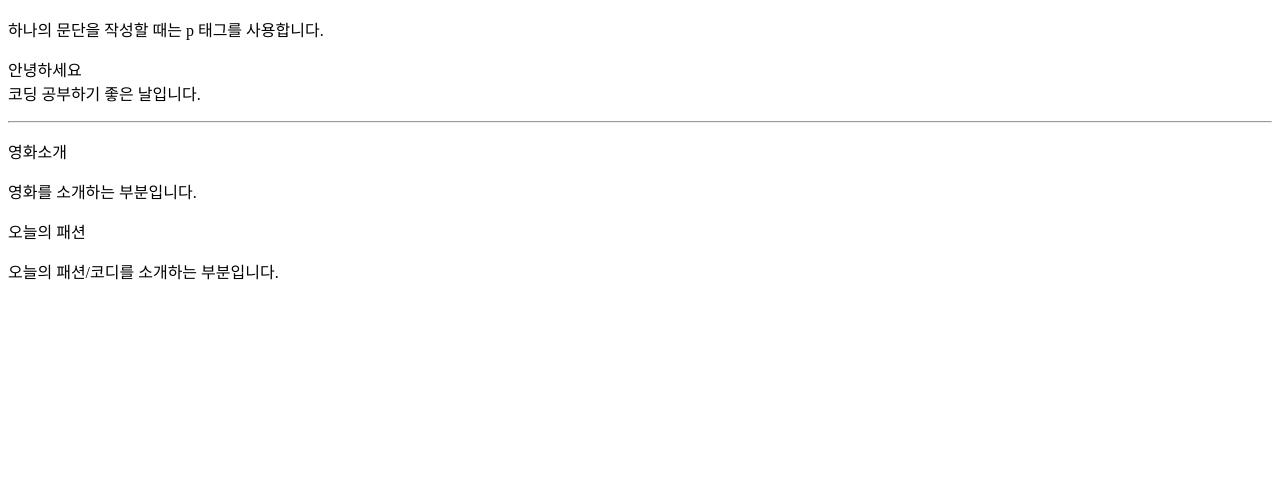
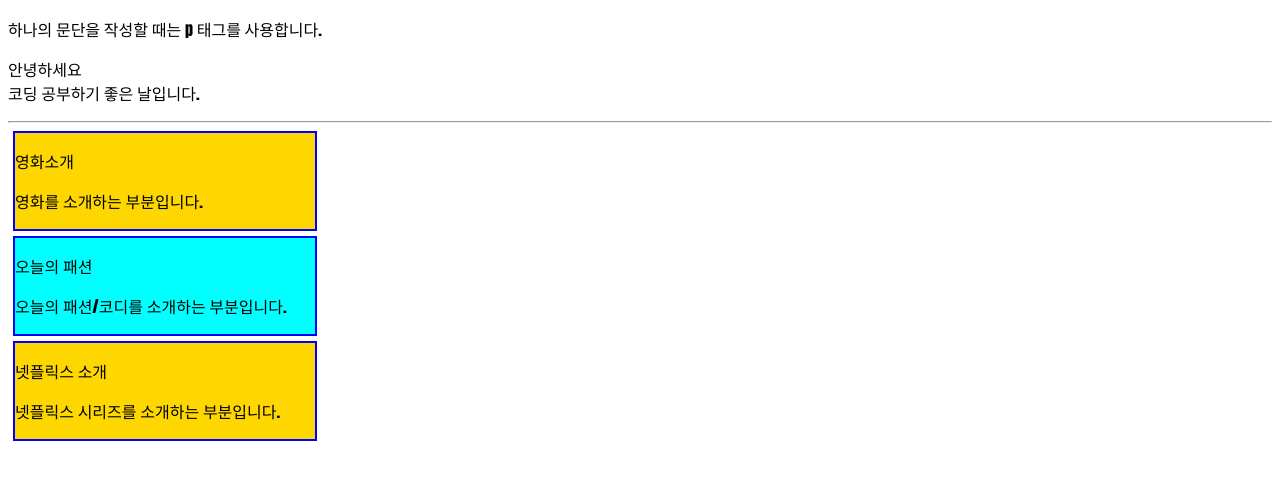
Before and after one commit to dogeum/WebStudy, a plain HTML site: page index.html in a window 1280 px wide. Shown: the part 127-606 px from the top of the page. Drawn offline with Linux system fonts and the light colour scheme.

Commit message:
style 추가

```diff
--- a/index.html
+++ b/index.html
@@ -4,6 +4,22 @@
     <meta charset="UTF-8">
     <meta name="viewport" content="width=device-width, initial-scale=1.0">
     <title>웹스터디 ::: 박도은</title>
+    <style>
+        div {
+            border:solid 2px blue;
+            margin: 5px;
+            width:300px;
+        }
+        div.contents {
+            background-color:gold;
+        }
+        div#ootd{
+            background-color:cyan;
+        }
+        p {
+            font-family:Impact, Haettenschweiler, 'Arial Narrow Bold', sans-serif
+        }
+    </style>
 </head>
 <body>
     <h1>웹화면 구현 수업의 웹스터디 페이지</h1>
@@ -21,5 +37,9 @@
         <p>오늘의 패션</p>
         <p>오늘의 패션/코디를 소개하는 부분입니다.</p>
     </div>
+    <div class = "contents">
+        <p>넷플릭스 소개</p>
+        <p>넷플릭스 시리즈를 소개하는 부분입니다.</p>
+    </div>
 </body>
 </html>
```
